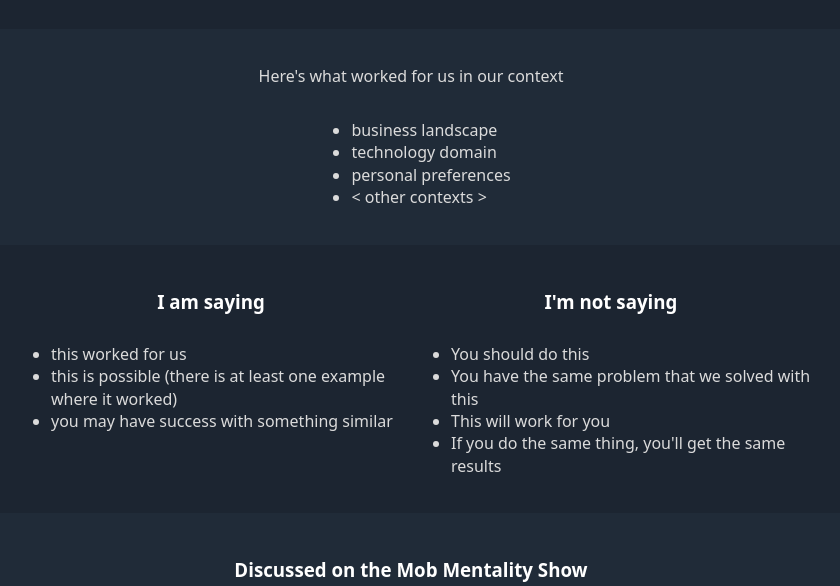
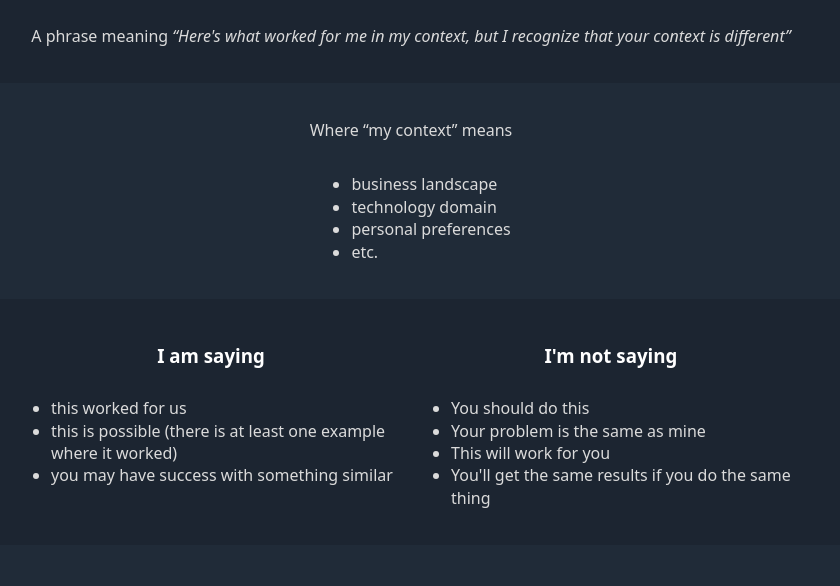
Before and after one commit to alexanderbird/justsharing.dev, a plain HTML site: page www/index.html in a window 1280 px wide. Shown: the part 153-739 px from the top of the page, without its empty margins (229-1069 px from the left). Drawn offline with Linux system fonts and the light colour scheme.

Commit message:
Update the copy: revised description, add subtitle, a few minor tweaks

```diff
--- a/www/index.html
+++ b/www/index.html
@@ -10,34 +10,38 @@
     <!-- Primary Meta Tags -->
     <title>Just Sharing</title>
     <meta name="title" content="Just Sharing">
-    <meta name="description" content='"This worked for me in my context, but your mileage may vary."'>
+    <meta name="description" content="“Here's what worked for me in my context, but I recognize that your context is different”">
 
     <!-- Open Graph / Facebook -->
     <meta property="og:type" content="website">
-    <meta property="og:url" content="https://justsharing-dev.netlify.app/">
+    <meta property="og:url" content="https://justsharing.dev/">
     <meta property="og:title" content="Just Sharing">
-    <meta property="og:description" content='"This worked for me in my context, but your mileage may vary."'>
+    <meta property="og:description" content="“Here's what worked for me in my context, but I recognize that your context is different”">
 
     <!-- Twitter -->
     <meta property="twitter:card" content="summary_large_image">
-    <meta property="twitter:url" content="https://justsharing-dev.netlify.app/">
+    <meta property="twitter:url" content="https://justsharing.dev/">
     <meta property="twitter:title" content="Just Sharing">
-    <meta property="twitter:description" content='"This worked for me in my context, but your mileage may vary."'>
+    <meta property="twitter:description" content="“Here's what worked for me in my context, but I recognize that your context is different”">
 
   </head>
 
   <body>
     <header>
       <h1><img src='./favicon.svg' />Just Sharing</h1>
+      <p>
+        A phrase meaning <i>&ldquo;Here's what worked for me in my context,
+        but I recognize that your context is different&rdquo;</i>
+      </p>
     </header>
 
     <section>
-      <p>Here's what worked for us in our context</p>
+      <p>Where &ldquo;my context&rdquo; means</p>
       <ul>
         <li>business landscape
         <li>technology domain
         <li>personal preferences
-        <li>&lt; other contexts &gt;
+        <li>etc.
       </ul>
     </section>
 
@@ -54,9 +58,9 @@
         <h3>I'm not saying</h3>
         <ul>
           <li>You should do this
-          <li>You have the same problem that we solved with this
+          <li>Your problem is the same as mine
           <li>This will work for you
-          <li>If you do the same thing, you'll get the same results
+          <li>You'll get the same results if you do the same thing
         </ul>
       </div>
     </section>
@@ -66,16 +70,6 @@
       <iframe width="560" height="315" src="https://www.youtube.com/embed/-Ky60pu5YrE?rel=0" title="YouTube video player" frameborder="0" allow="accelerometer; autoplay; clipboard-write; encrypted-media; gyroscope; picture-in-picture" allowfullscreen></iframe>
     </section>
 
-
-      <!--p>
-        Recently heard someone share about a cool practice? Don't expect any practice to “just work” for all in you organization. Since every context is different, instead consider:
-        <ol>
-          <li>Try it out
-          <li>Inspect
-          <li>Adapt
-          <li>Rinse and repeat
-        </ol>
-      </p-->
     <footer>
       <div>
         License: <a href='https://creativecommons.org/licenses/by-sa/4.0/'>CC BY-SA 4.0</a>
--- a/www/style.css
+++ b/www/style.css
@@ -70,7 +70,9 @@ section.video iframe {
   max-height: calc(var(--max-width) * var(--natural-height) / var(--natural-width));
   margin-bottom: 20px;
 }
-ul {
+
+ul,
+ol {
   display: inline-block;
   text-align: left;
 }
```
